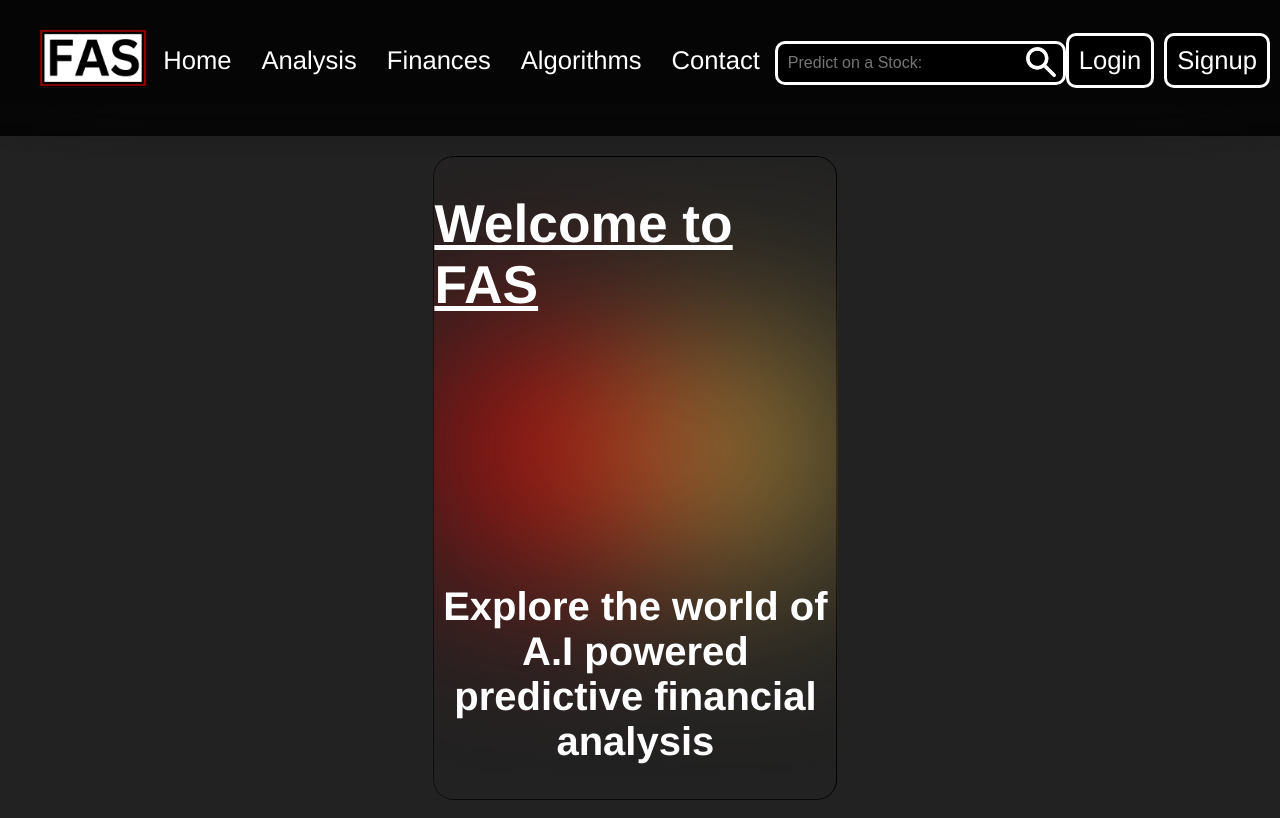
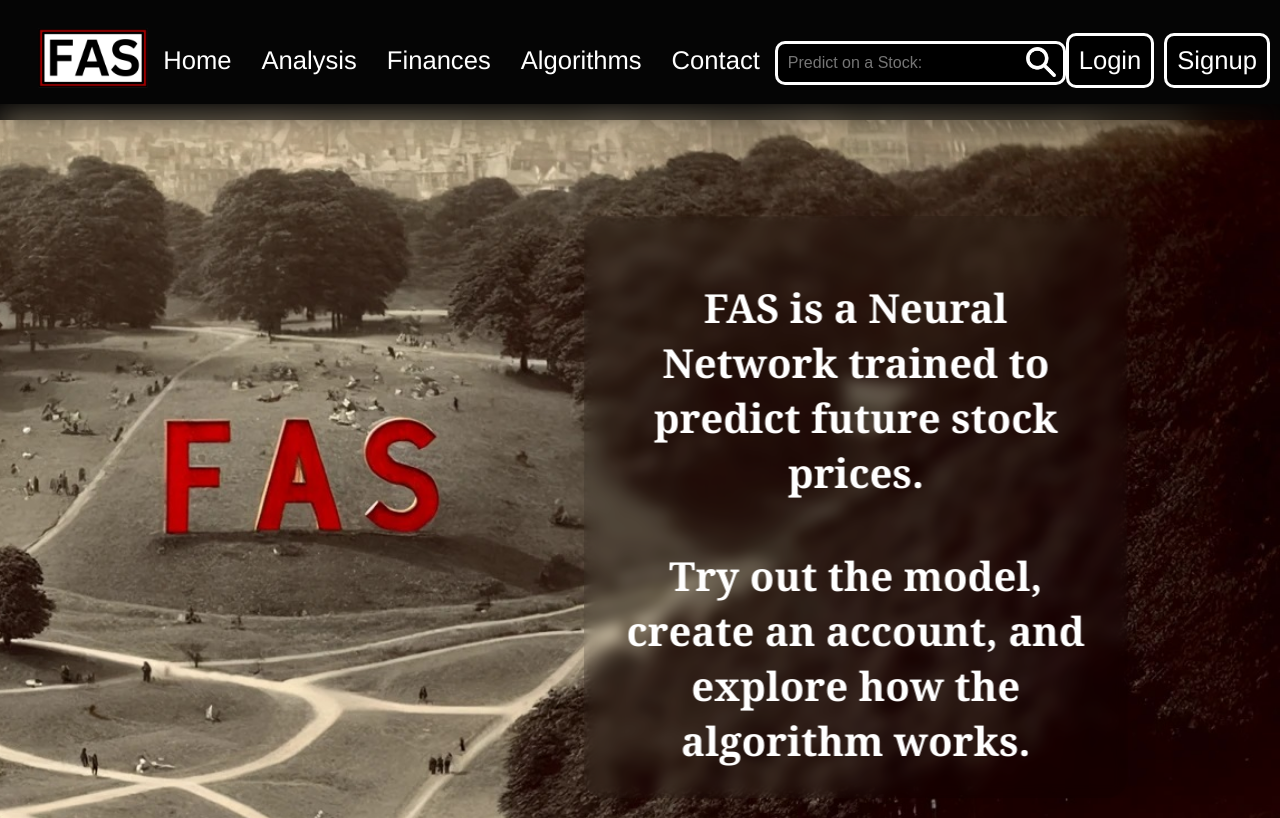
Before and after one commit to OConnorThomas/OConnorThomas.github.io, a PHP site: page /test.html in a window 1280 px wide. Run offline with PHP 8.4, Linux system fonts and the light colour scheme.

Commit message:
refreshed home page

```diff
--- a/contact.css
+++ b/contact.css
@@ -1,7 +1,7 @@
 :root {
-  --user-color-1: #650000;
-  --user-color-2: #d3ae41;
-  --user-color-3: red;
+  --user-color-1: rgba(94, 101, 0, 0.631);
+  --user-color-2: rgba(255, 0, 0, 0.25);
+  --user-color-3: rgba(0, 0, 0, 0.25);
 }
 
 .container {
@@ -49,6 +49,34 @@
   filter: blur(100px);
 }
 
+.glass {
+  position: relative;
+  display: flex;
+  justify-content: center;
+  background-color: rgba(0, 0, 0, 0.1);
+  -webkit-backdrop-filter: blur(7px);
+  backdrop-filter: blur(7px);
+  min-height: 10px;
+  max-height: 600px;
+  width: 80%;
+  overflow: auto;
+  clip-path: xywh(0% 0% 100% 100% round 20px);
+  padding: 30px;
+}
+
+.spacer {
+  margin: 10% 0 0 0;
+}
+
+.double_container {
+  display: grid;
+  grid-template-columns: repeat(2, 1fr);
+  gap: 20px;
+  padding: 20px;
+  width: 96%;
+  justify-content: center;
+}
+
 .circle {
   position: relative;
   width: 200px;
@@ -69,6 +97,13 @@
   background-color: var(--user-color-3);
 }
 
-.focus {
-  z-index: 50;
+.move-left {
+  transform: translateX(-10%);
 }
+
+.center {
+  flex: 1;
+  align-self: center;
+  position: relative;
+  z-index: 0;
+}
--- a/test.css
+++ b/test.css
@@ -37,6 +37,7 @@ h2 {
   text-align: center;
   color: white;
   font-size: 30pt;
+  font-family: Georgia, "Times New Roman", Times, serif;
 }
 
 /* Navbar */
@@ -164,7 +165,7 @@ nav ul li a {
   height: 7%; /* Adjust the height as per your requirement */
   overflow: hidden; /* Ensure the content doesn't overflow */
   -webkit-backdrop-filter: blur(75px);
-  backdrop-filter: blur(75px);
+  backdrop-filter: blur(15px);
   /* Apply the gradient mask */
   mask-image: linear-gradient(
     to bottom,
@@ -178,7 +179,12 @@ nav ul li a {
 
 .fullscreen-blur {
   overflow-x: hidden;
-  filter: blur(12px);
+}
+
+.Background {
+  position: fixed;
+  width: 125%;
+  transform: translateX(-20%) translateY(-15%);
 }
 
 .page-content {
--- a/test.html
+++ b/test.html
@@ -68,22 +68,27 @@
     <div class="nav-extension"></div>
     <div class="blurred-region"></div>
     <div class="page-content">
-      <div class="container">
-        <div class="box">
-          <div class="blurred"></div>
+      <div class="Background">
+        <img
+          class="Background"
+          src="repo/images/FAS_park.jpg"
+          alt="FAS Park Background image"
+        />
       </div>
-        <div class="box inset-border">
-          <h1>Welcome to FAS</h1>
+      <div class="double_container">
+        <div class="box"></div>
+        <div class="box move-left">
+          <div class="glass spacer">
             <div class="blurred">
-            <div class="uc3 circle"></div>
-            <div class="uc2 circle"></div>
             </div>
+            <div class="center">
               <h2>
-            Explore the world of A.I powered predictive financial analysis
+                FAS is a Neural Network trained to predict future stock prices.
+              </h2>
+              <h2 class="spacer">
+                Try out the model, create an account, and explore how the algorithm works.
               </h2>
             </div>
-        <div class="box">
-          <div class="blurred"></div>
           </div>
       </div>
     </div>
```
Also changed, not shown: repo/images/FAS_park.jpg (added). Lines whose indentation alone changed are shown as unchanged.
